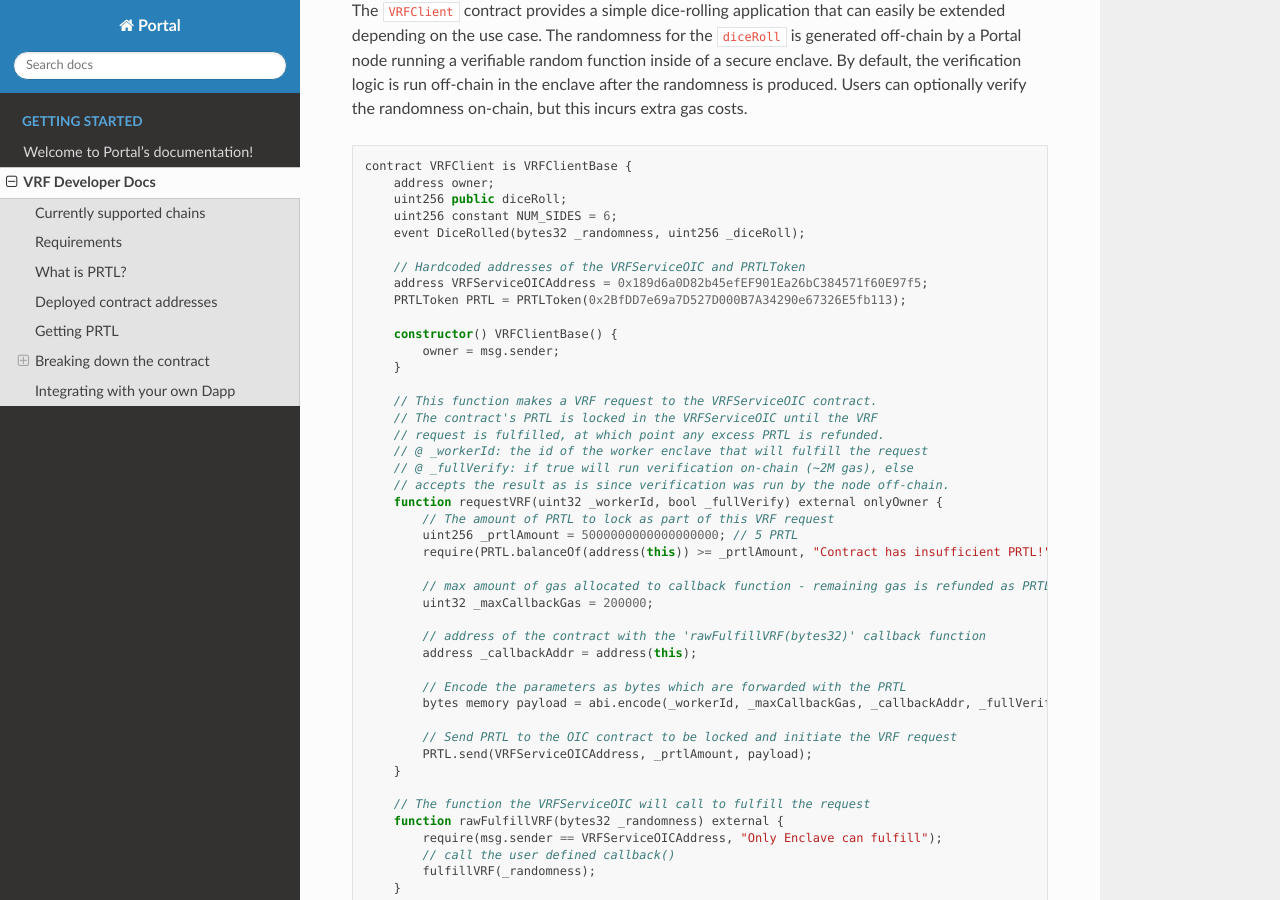
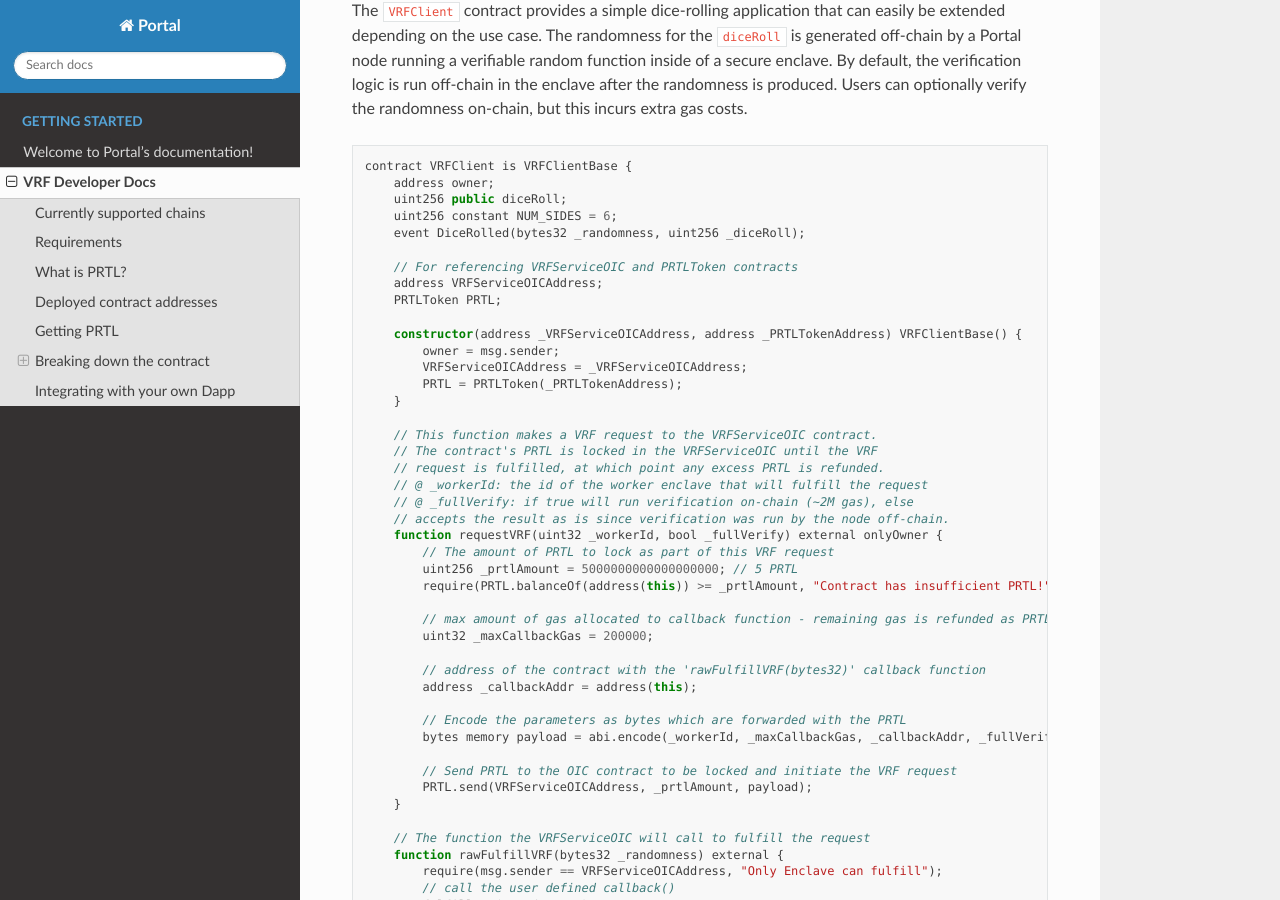
Before and after one commit to protocolwhisper/portal_docs, a Sphinx documentation site: the page built from source/user-vrf-docs.rst, in a window 1280 px wide and 900 px high, scrolled down 3179 px. Built offline with Sphinx 7.4.7 and the Read the Docs theme 2.0.0, drawn with Linux system fonts in a browser that asks for light colours; some of the changed text lies outside the part shown.

Commit message:
Add a constructor to make it more obvious how to deploy onto different testnets

```diff
--- a/source/index.rst
+++ b/source/index.rst
@@ -19,4 +19,4 @@ Coming Soon
    :caption: Getting Started
 
    self
-   user_vrf.rst
+   user-vrf-docs.rst
--- a/source/user_vrf.rst
+++ b/source/user-vrf-docs.rst
@@ -148,12 +148,14 @@ The ``VRFClient`` contract provides a simple dice-rolling application that can e
         uint256 constant NUM_SIDES = 6;
         event DiceRolled(bytes32 _randomness, uint256 _diceRoll);
 
-        // Hardcoded addresses of the VRFServiceOIC and PRTLToken
-        address VRFServiceOICAddress = 0x189d6a0D82b45efEF901Ea26bC384571f60E97f5;
-        PRTLToken PRTL = PRTLToken(0x2BfDD7e69a7D527D000B7A34290e67326E5fb113);
+        // For referencing VRFServiceOIC and PRTLToken contracts
+        address VRFServiceOICAddress;
+        PRTLToken PRTL;
 
-        constructor() VRFClientBase() {
+        constructor(address _VRFServiceOICAddress, address _PRTLTokenAddress) VRFClientBase() {
             owner = msg.sender;
+            VRFServiceOICAddress = _VRFServiceOICAddress;
+            PRTL = PRTLToken(_PRTLTokenAddress);
         }
 
         // This function makes a VRF request to the VRFServiceOIC contract.
@@ -253,7 +255,10 @@ The following documents how to deploy a ``VRFClient`` contract in the Remix envi
     | tab and select `Injected Provider - Metamask`
     | under the `ENVIRONMENT` dropdown. (You will
     | have to allow Remix to interact with MetaMask).", |deploy_env|
-    "| Select the ``VRFClient`` contract and click `Deploy.`", |pre_click_deploy|
+    "| Select the ``VRFClient`` contract, insert the
+    | comma-separated ``_VRFServiceOICAddress`` and
+    | ``_PRTLTokenAddress``, then click `Deploy.`
+    | See here for :ref:`Deployed contract addresses`.", |pre_click_deploy|
     "| MetaMask will ask you to confirm the
     | transaction to deploy the ``VRFClient`` contract.  ", |deploy_confirmation|
     "| The deployed ``VRFClient`` contract will be
```
Also changed, not shown: other parts of source/user-vrf-docs.rst (+1 -1 lines), images/pre_click_deploy.png, 1 other file.
